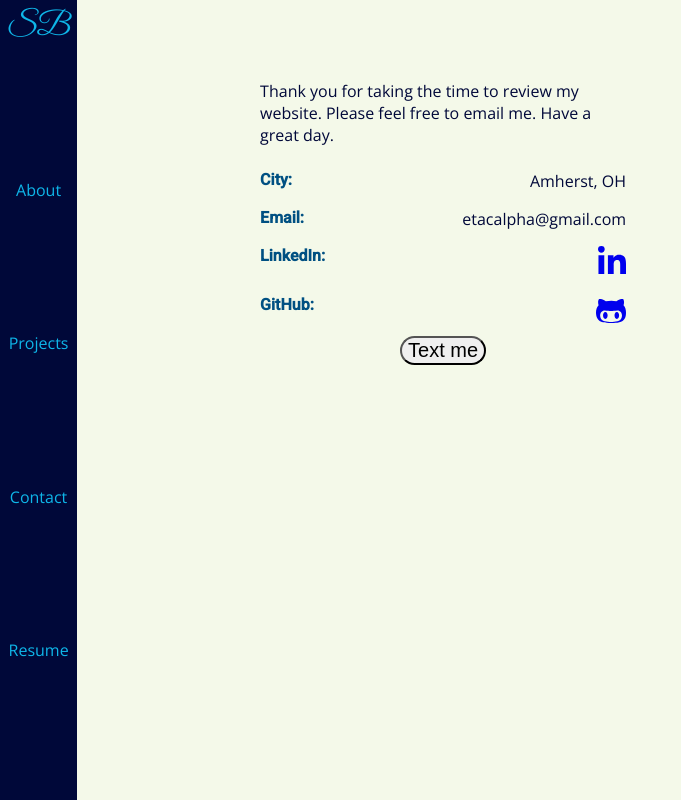
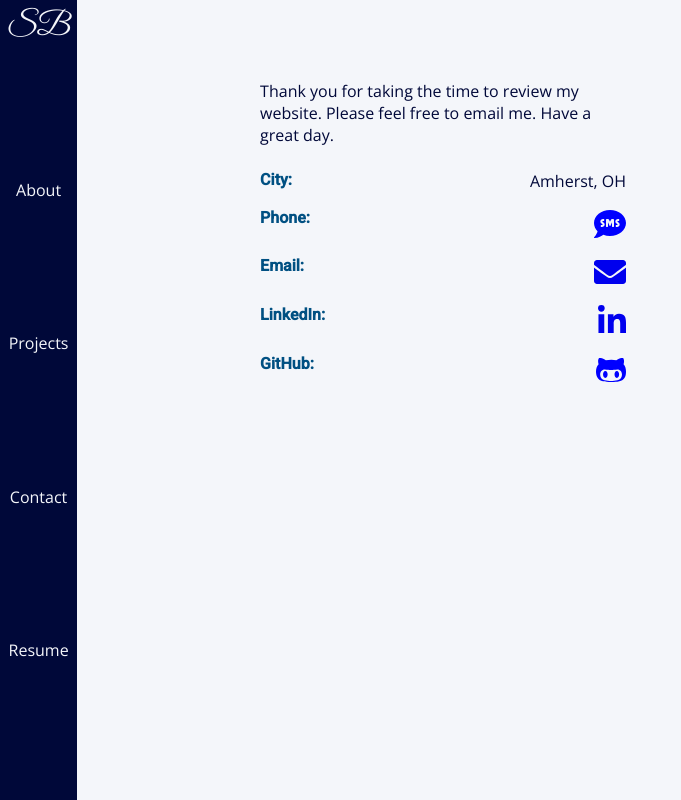
Before and after one commit to etacalpha/portfolioV2, a React (Create React App) app: page /contact in a window 1280 px wide. Shown: the whole page, without its empty margins (0-681 px from the left). Built offline with nearby package versions, Linux system fonts and the light colour scheme.

Commit message:
added icons changed color theme again

```diff
--- a/src/App.css
+++ b/src/App.css
@@ -11,7 +11,7 @@ h5 {
   display: flex;
   margin:0;
   color:#000839;
-  background-color: var(--isabelline);
+  background-color: #f4f6fa;
 }
 
 .pages{
@@ -19,7 +19,7 @@ h5 {
 }
 
 .standout{
-  color:#ffa41b! important;
+  color:#DE7119! important;
 }
 
 
--- a/src/Components/Contact/contact.css
+++ b/src/Components/Contact/contact.css
@@ -14,9 +14,12 @@
 .contact a {
   text-decoration: none;
 }
+.sms{
+  color:blue;
+  cursor: pointer;
+}
 
 .contact section {
-  /* flex: 1; */
   display: inline-flex;
   flex-wrap: wrap;
   justify-content: space-between;
@@ -55,18 +58,15 @@ textarea {
   width: 20vw;
 }
 
-.buttonContainer{
-  display: flex;
-  justify-content: space-around;
-  align-items: center;
-}
 .notification{
   text-align: center !Important;
 }
 .button{
   margin: auto;
-  font-size: 1.25em;
-  border-radius: 15em;
+  background-color: unset;
+  border: unset;
+  font-size: 1rem;
+  cursor: pointer;
 }
 
 
--- a/src/Components/Contact/contact.jsx
+++ b/src/Components/Contact/contact.jsx
@@ -1,6 +1,8 @@
 import React, { useState } from "react";
 import { useForm } from "react-hook-form";
 import { FontAwesomeIcon } from "@fortawesome/react-fontawesome";
+import { faSms } from "@fortawesome/free-solid-svg-icons";
+import { faEnvelope } from "@fortawesome/free-solid-svg-icons";
 import { faLinkedinIn, faGithubAlt } from "@fortawesome/free-brands-svg-icons";
 import { ToastContainer, toast } from "react-toastify";
 import "react-toastify/dist/ReactToastify.css";
@@ -106,8 +108,12 @@ export default function Contact() {
         <p>Amherst, OH</p>
       </section>
       <section>
+        <h4>Phone:</h4>
+       <FontAwesomeIcon icon={faSms} onClick={openModal} size="2x" className={'sms'}/>
+      </section>
+      <section>
         <h4>Email:</h4>
-        <p>etacalpha@gmail.com</p>
+        <a href="mailto:etacalpha@gmail.com"><FontAwesomeIcon icon={faEnvelope} size="2x" /></a>
       </section>
       <section>
         <h4>LinkedIn:</h4>
@@ -118,12 +124,9 @@ export default function Contact() {
       <section>
         <h4>GitHub:</h4>
         <a href="https://github.com/etacalpha">
-          <FontAwesomeIcon icon={faGithubAlt} size="2x" />
+          <FontAwesomeIcon icon={faGithubAlt} size="2x" className={'sms'}/>
         </a>
       </section>
-      <button onClick={openModal} className={"button"}>
-        Text me
-      </button>
       <ToastContainer />
     </article>
   );
--- a/src/Components/Nav/nav.css
+++ b/src/Components/Nav/nav.css
@@ -17,7 +17,7 @@
 }
 
 #navbar a {
-  color: #0eb6e9;
+  color: #f4f6fa;
   text-decoration: none;
 }
 
--- a/src/Components/Portfolio/portfolio.css
+++ b/src/Components/Portfolio/portfolio.css
@@ -23,7 +23,7 @@
   width: 10em;
   height: 10em;
   margin: 2em;
-  border: 2px solid #627264;
+  border: 2px solid #DE7119;
   border-radius: 50%;
 }
 
--- a/src/Components/Resume/Resume.css
+++ b/src/Components/Resume/Resume.css
@@ -10,6 +10,11 @@
   width:80%;
   padding: 5px;
 }
+.left h3{
+color: #000839;
+font-weight: 100;
+margin:0;
+}
 
 .right{
   flex: 1;
```
